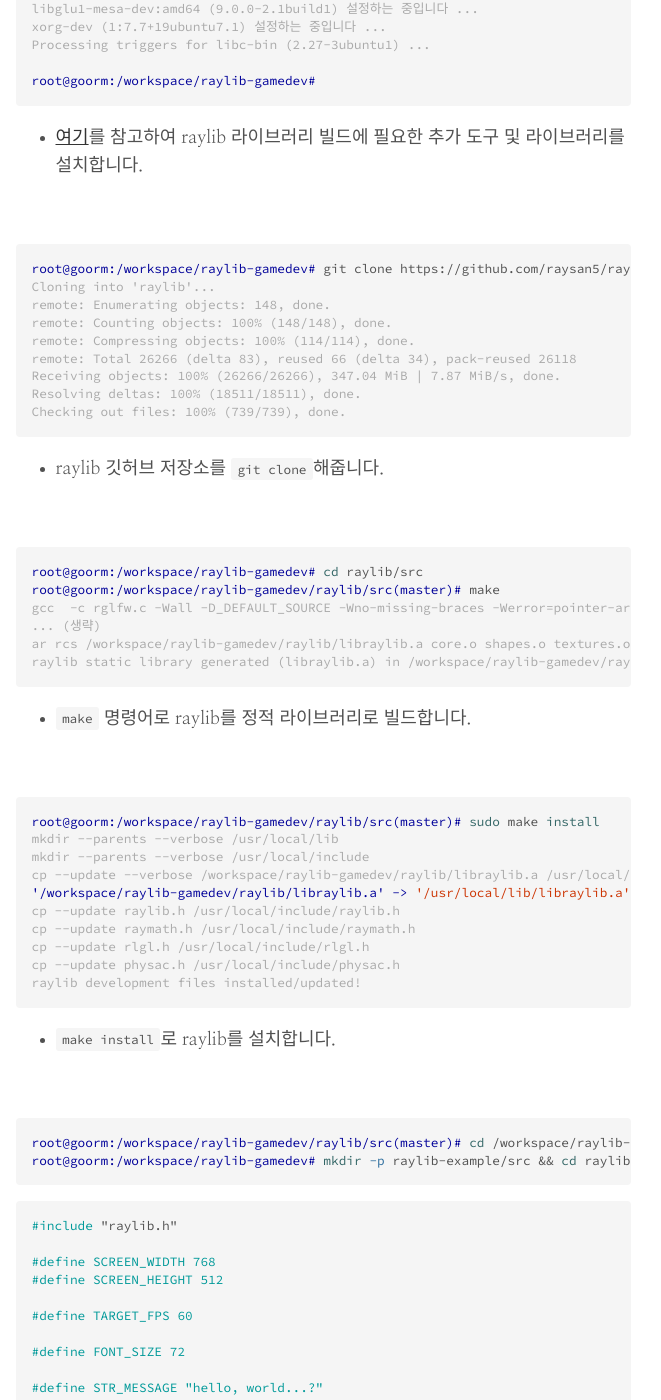
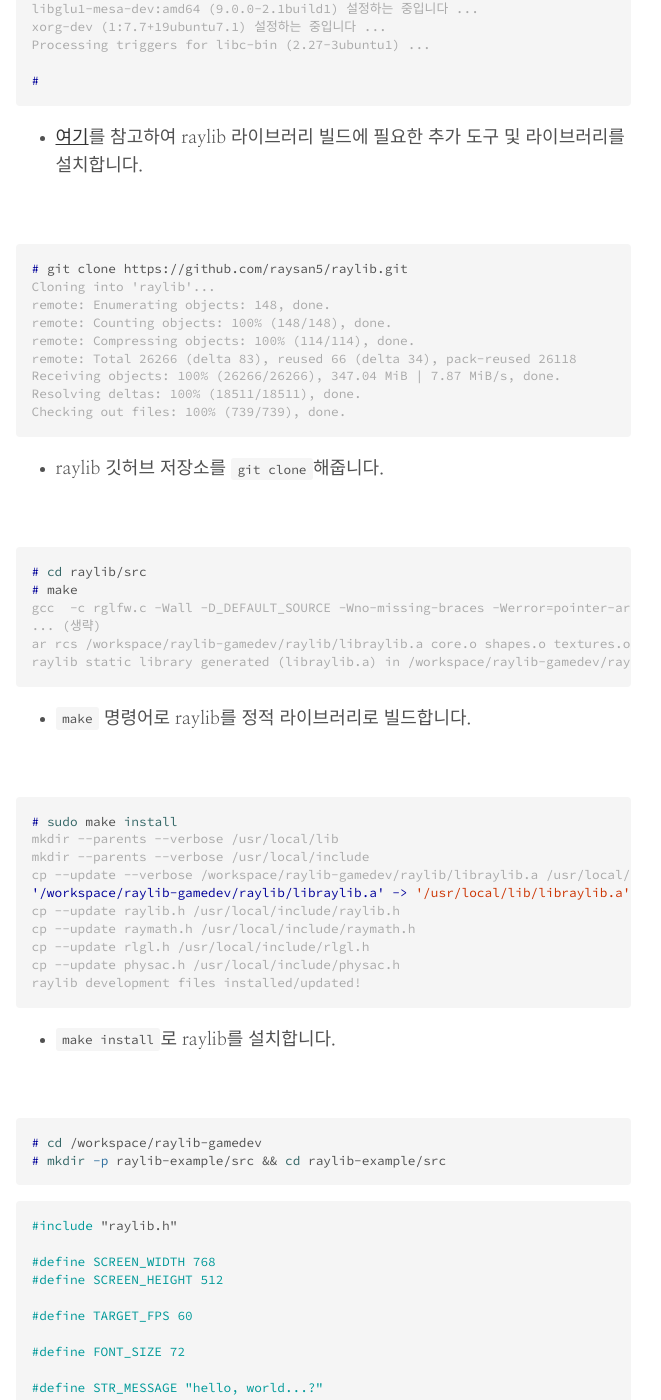
Before and after one commit to harumuki/jdeokkim.github.io, a Jekyll site: the page built from _posts/2020-10-20-making-a-2d-game-with-raylib-pt-1.md, in a window 1280 px wide and 1400 px high, scrolled down 7866 px. Shown: the whole window, without its empty margins (317-978 px from the left). Built offline with Jekyll 4.4.1, drawn with Linux system fonts in a browser that asks for light colours; some web fonts are replaced; comment, search, counter and statistics services are not loaded; some of the changed text lies outside the part shown.

Commit message:
update: edit post (2020-10-20)

````diff
--- a/_posts/2020-10-20-making-a-2d-game-with-raylib-pt-1.md
+++ b/_posts/2020-10-20-making-a-2d-game-with-raylib-pt-1.md
@@ -112,7 +112,7 @@ image: "2020-10-20/201020_i00.png"
 ## 우분투 18.04 LTS에서 raylib 라이브러리 빌드하기 {#c3}
 
 ```console
-root@goorm:/workspace/raylib-gamedev# sudo apt install build-essential git
+# sudo apt install build-essential git
 패키지 목록을 읽는 중입니다... 완료
 의존성 트리를 만드는 중입니다
 상태 정보를 읽는 중입니다... 완료
@@ -120,7 +120,7 @@ root@goorm:/workspace/raylib-gamedev# sudo apt install build-essential git
 패키지 git는 이미 최신 버전입니다 (1:2.17.1-1ubuntu0.4).
 0개 업그레이드, 0개 새로 설치, 0개 제거, 20개 업그레이드 안 함.
 
-root@goorm:/workspace/raylib-gamedev# sudo apt-get update
+# sudo apt-get update
 기존:1 http://ap-northeast-2.ec2.archive.ubuntu.com/ubuntu bionic InRelease
 받기:2 http://ap-northeast-2.ec2.archive.ubuntu.com/ubuntu bionic-updates InRelease [88.7 kB]
 받기:3 http://ap-northeast-2.ec2.archive.ubuntu.com/ubuntu bionic-backports InRelease [74.6 kB]
@@ -130,7 +130,7 @@ W: An error occurred during the signature verification. The repository is not up
 ... (생략)
 W: Some index files failed to download. They have been ignored, or old ones used instead.
 
-root@goorm:/workspace/raylib-gamedev# sudo apt install libasound2-dev mesa-common-dev libx11-dev libxrandr-dev libxi-dev xorg-dev libgl1-mesa-dev libglu1-mesa-dev
+# sudo apt install libasound2-dev mesa-common-dev libx11-dev libxrandr-dev libxi-dev xorg-dev libgl1-mesa-dev libglu1-mesa-dev
 패키지 목록을 읽는 중입니다... 완료
 의존성 트리를 만드는 중입니다
 상태 정보를 읽는 중입니다... 완료
@@ -155,7 +155,7 @@ libglu1-mesa-dev:amd64 (9.0.0-2.1build1) 설정하는 중입니다 ...
 xorg-dev (1:7.7+19ubuntu7.1) 설정하는 중입니다 ...
 Processing triggers for libc-bin (2.27-3ubuntu1) ...
 
-root@goorm:/workspace/raylib-gamedev#
+#
 ```
 
 - [여기](https://github.com/raysan5/raylib/wiki/Working-on-GNU-Linux)를 참고하여 raylib 라이브러리 빌드에 필요한 추가 도구 및 라이브러리를 설치합니다.
@@ -163,7 +163,7 @@ root@goorm:/workspace/raylib-gamedev#
 <br />
 
 ```console
-root@goorm:/workspace/raylib-gamedev# git clone https://github.com/raysan5/raylib.git
+# git clone https://github.com/raysan5/raylib.git
 Cloning into 'raylib'...
 remote: Enumerating objects: 148, done.
 remote: Counting objects: 100% (148/148), done.
@@ -179,8 +179,8 @@ Checking out files: 100% (739/739), done.
 <br />
 
 ```console
-root@goorm:/workspace/raylib-gamedev# cd raylib/src
-root@goorm:/workspace/raylib-gamedev/raylib/src(master)# make
+# cd raylib/src
+# make
 gcc  -c rglfw.c -Wall -D_DEFAULT_SOURCE -Wno-missing-braces -Werror=pointer-arith -fno-strict-aliasing -std=c99 -fPIC -s -O1 -Werror=implicit-function-declaration -I. -Iexternal/glfw/include -Iexternal/glfw/deps/mingw -DPLATFORM_DESKTOP -DGRAPHICS_API_OPENGL_33
 ... (생략)
 ar rcs /workspace/raylib-gamedev/raylib/libraylib.a core.o shapes.o textures.o text.o utils.o rglfw.o models.o raudio.o
@@ -192,7 +192,7 @@ raylib static library generated (libraylib.a) in /workspace/raylib-gamedev/rayli
 <br />
 
 ```console
-root@goorm:/workspace/raylib-gamedev/raylib/src(master)# sudo make install
+# sudo make install
 mkdir --parents --verbose /usr/local/lib
 mkdir --parents --verbose /usr/local/include
 cp --update --verbose /workspace/raylib-gamedev/raylib/libraylib.a /usr/local/lib/libraylib.a
@@ -209,8 +209,8 @@ raylib development files installed/updated!
 <br />
 
 ```console
-root@goorm:/workspace/raylib-gamedev/raylib/src(master)# cd /workspace/raylib-gamedev
-root@goorm:/workspace/raylib-gamedev# mkdir -p raylib-example/src && cd raylib-example/src
+# cd /workspace/raylib-gamedev
+# mkdir -p raylib-example/src && cd raylib-example/src
 ```
 
 ```c
@@ -274,7 +274,7 @@ void UpdateCurrentScreen(void) {
 <br />
 
 ```console
-root@goorm:/workspace/raylib-gamedev/raylib-example# mkdir bin && gcc src/main.c -o bin/main -std=c99 -O2 -D_DEFAULT_SOURCE -g -lraylib -lGL -lm -lpthread -ldl -lrt -lX11
+# mkdir bin && gcc src/main.c -o bin/main -std=c99 -O2 -D_DEFAULT_SOURCE -g -lraylib -lGL -lm -lpthread -ldl -lrt -lX11
 ```
 
 ![201020_l01](../assets/img/2020-10-20/201020_l01.png)
````
